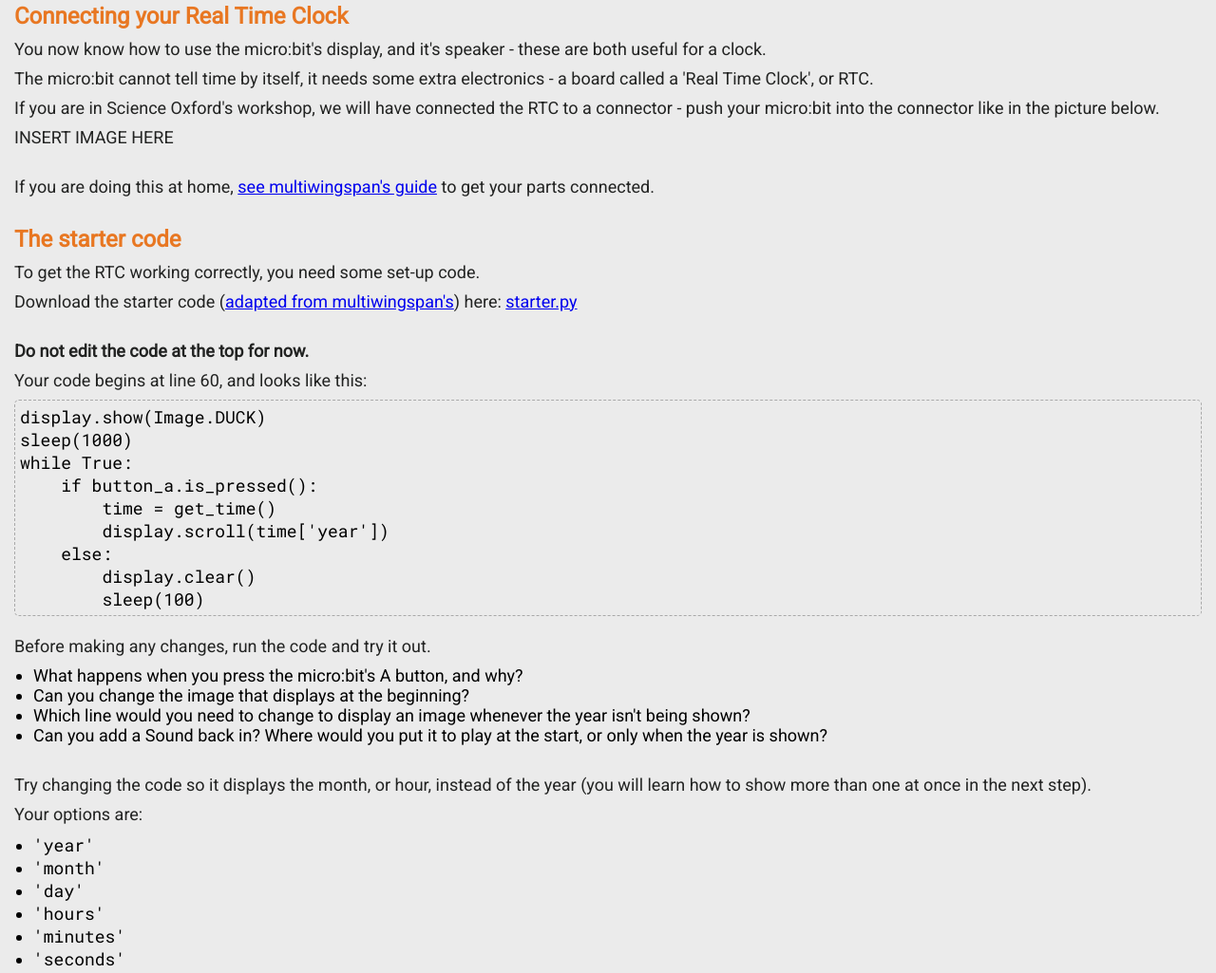
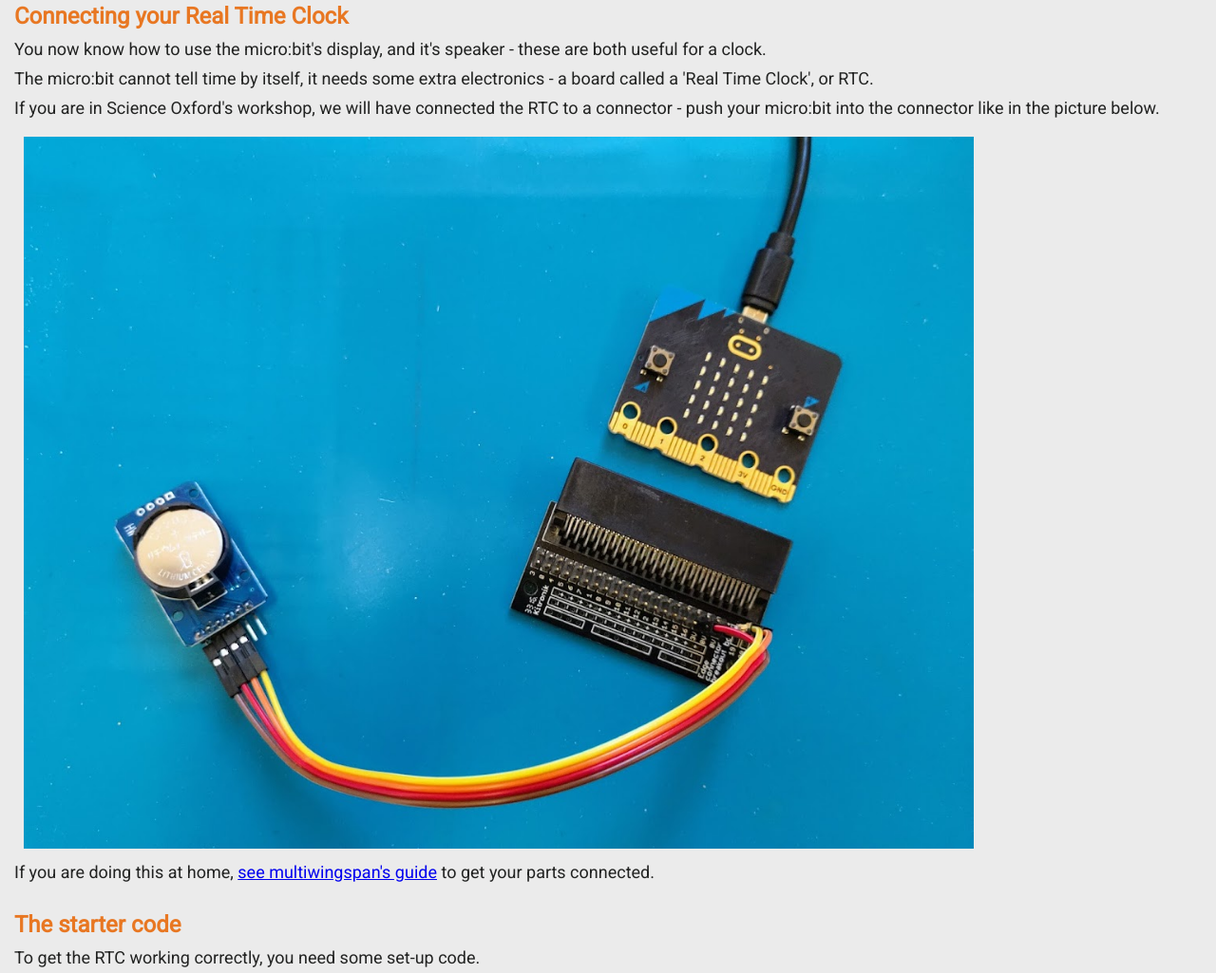
Before and after one commit to ScienceOxford/rtc, a plain HTML site: page index.html in a window 1280 px wide. Shown: the part 2794-3819 px from the top of the page at 95% size. Drawn offline with Linux system fonts and the light colour scheme.

Commit message:
docs: add photo of physical connections

```diff
--- a/index.html
+++ b/index.html
@@ -60,7 +60,7 @@ display.show(Image.HAPPY)</pre>
     <p>You now know how to use the micro:bit's display, and it's speaker - these are both useful for a clock.</p>
     <p>The micro:bit cannot tell time by itself, it needs some extra electronics - a board called a 'Real Time Clock', or RTC.</p>
     <p>If you are in Science Oxford's workshop, we will have connected the RTC to a connector - push your micro:bit into the connector like in the picture below.</p>
-    <p>INSERT IMAGE HERE</p>
+    <img src=".\images\microbit-plus-rtc.jpg" alt="micro:bit next to edge connector with RTC module connected with jumper leads" width="1000px" height="auto">
     <br>
     <p>If you are doing this at home, <a href="http://www.multiwingspan.co.uk/micro.php?page=rtc" target="_blank">see multiwingspan's guide</a> to get your parts connected.</p>
     <br>
```
Also changed, not shown: images/microbit-plus-rtc.jpg (added).
